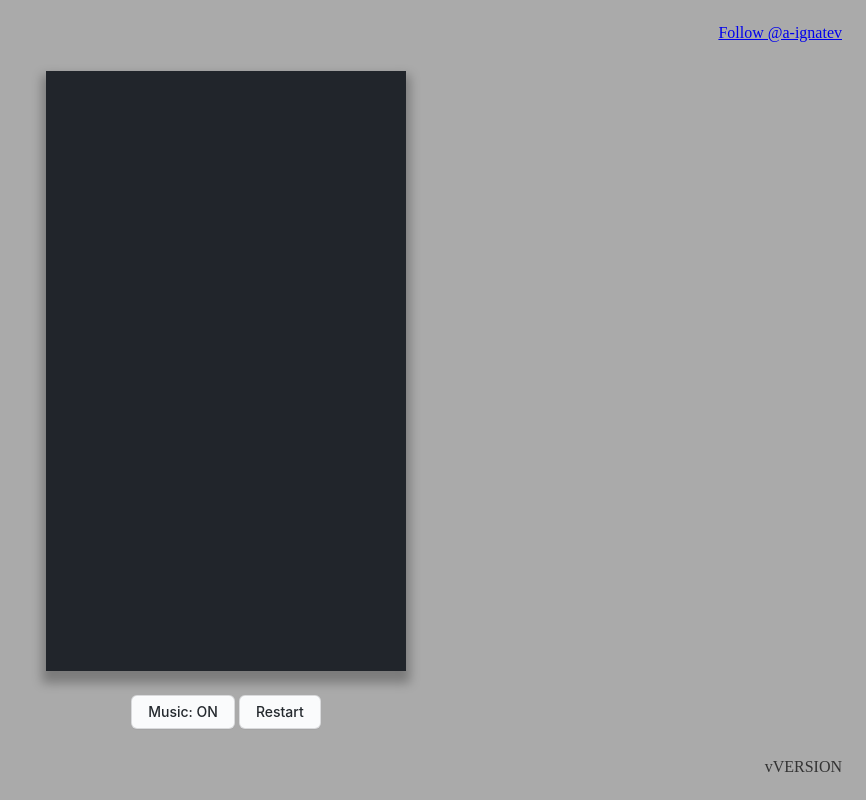
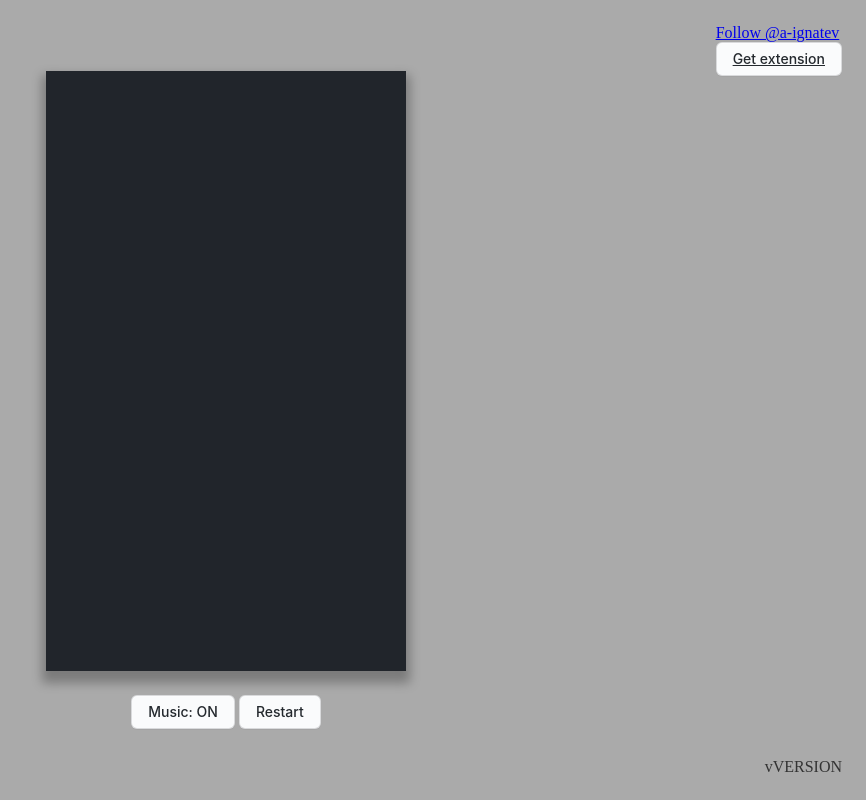
Before and after one commit to a-ignatev/vertical-code-jumper, a website built with webpack: page src/web/index.html in a window 1280 px wide. Shown: the whole page, without its empty margins (414-1280 px from the left). Built offline with nearby package versions, Linux system fonts and the light colour scheme; files whose address does not match are found by name.

Commit message:
even more links

```diff
--- a/src/web/index.html
+++ b/src/web/index.html
@@ -4,6 +4,7 @@
 <head>
   <meta charset="UTF-8">
   <meta name="viewport" content="width=device-width, initial-scale=1.0">
+  <link rel="icon" type="image/png" href="./favicon.png" />
 
   <link href="./main.css" rel="stylesheet">
   <link href="./override.css" rel="stylesheet">
@@ -28,9 +29,11 @@
       <button class="button-4" role="button" id="restartButton">Restart</button>
     </div>
   </div>
-  <div class="github">
+  <div class="links">
     <a class="github-button" href="https://github.com/a-ignatev" aria-label="Follow @a-ignatev on GitHub">Follow
       @a-ignatev</a>
+    <a class="button-4"
+      href="https://marketplace.visualstudio.com/items?itemName=andrei-ignatev.vertical-code-jumper">Get extension</a>
   </div>
   <div class="version">vVERSION</div>
 
--- a/src/web/override.css
+++ b/src/web/override.css
@@ -26,11 +26,13 @@ body {
   margin-bottom: 16px;
 }
 
-.github {
+.links {
   position: absolute;
   top: 0;
   right: 0;
   padding: 24px;
+  display: flex;
+  flex-direction: column;
 }
 
 .version {
--- a/webpack.web.ts
+++ b/webpack.web.ts
@@ -45,6 +45,10 @@ export const webConfig: Configuration = {
           to: path.resolve(__dirname, "./dist-web/override.css"),
         },
         {
+          from: path.resolve(__dirname, "./resources/icon.png"),
+          to: path.resolve(__dirname, "./dist-web/favicon.png"),
+        },
+        {
           from: path.resolve(__dirname, "./media"),
           to: path.resolve(__dirname, "./dist-web"),
           toType: "dir",
```
